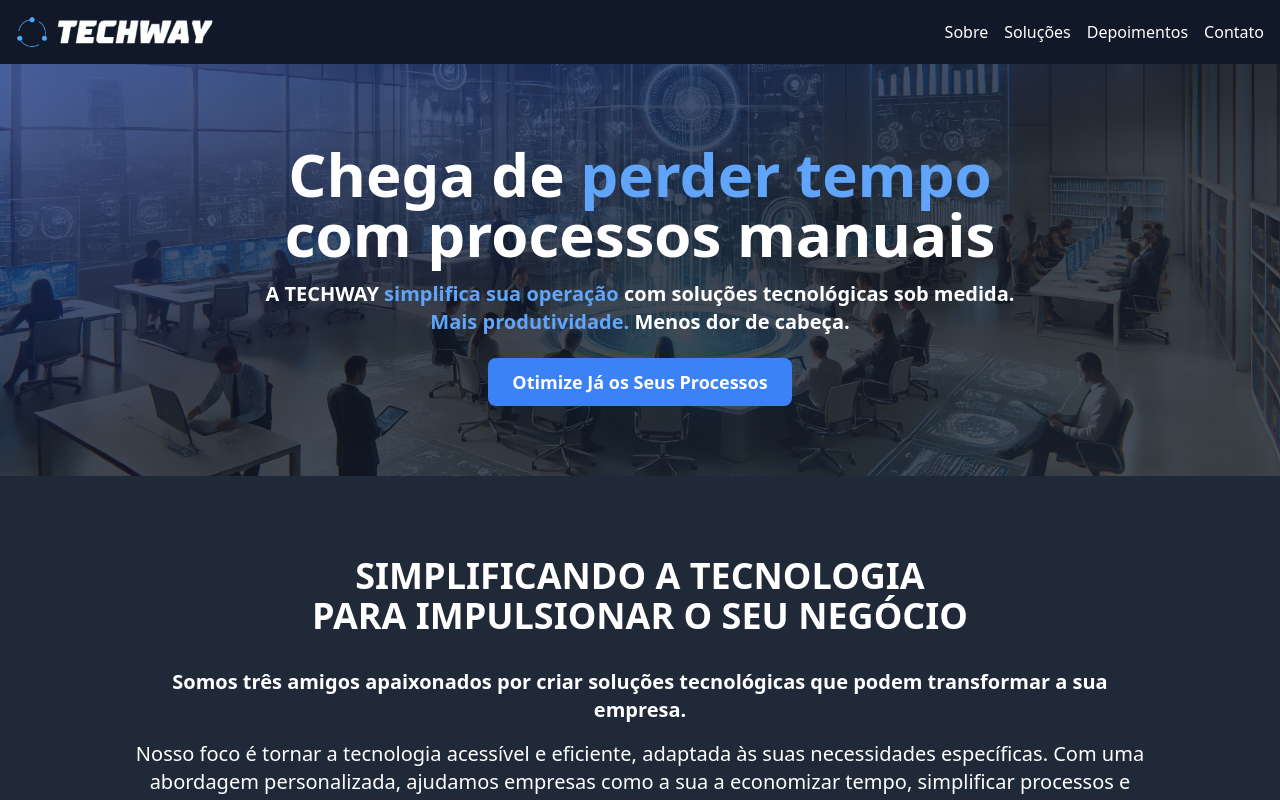
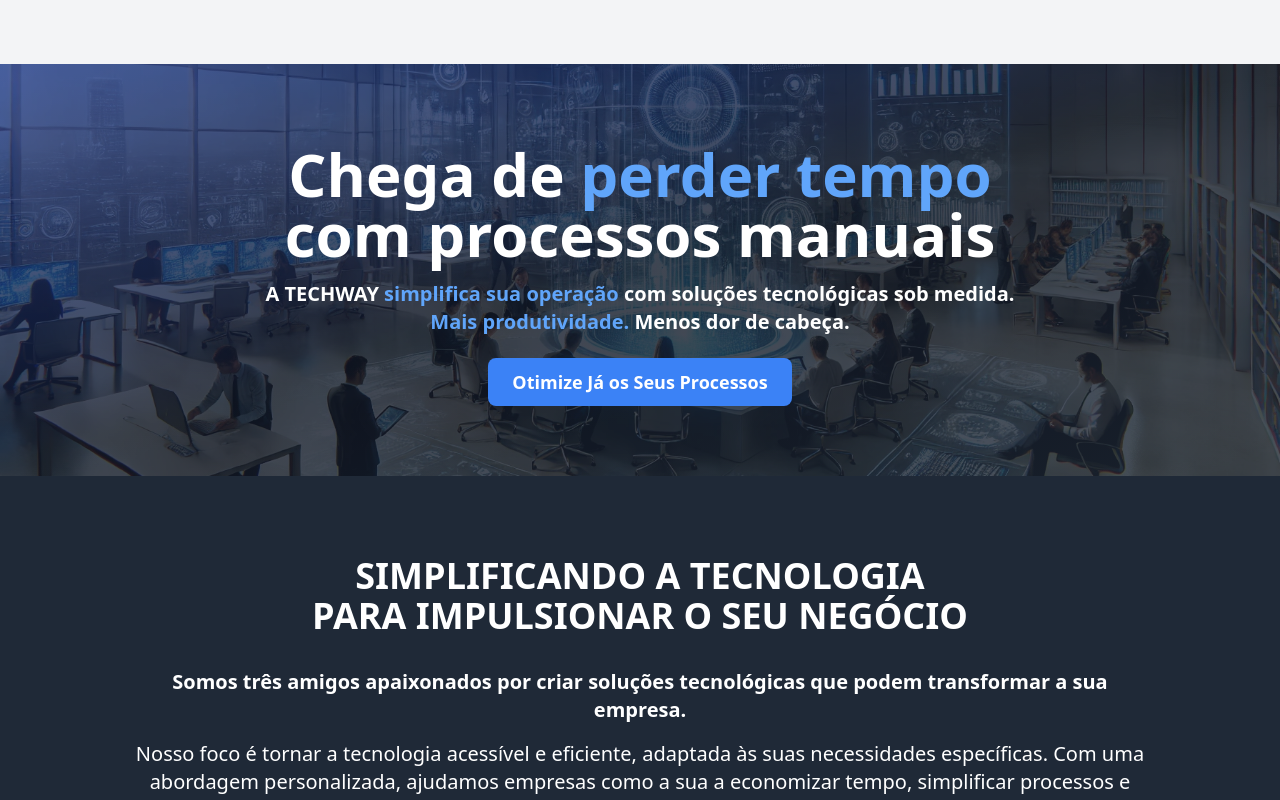
Before and after one commit to Techwayteam/techway-site, a Next.js app: page / in a window 1280 px wide. Shown: the top 800 px of the page. Built offline with nearby package versions, Linux system fonts and the light colour scheme.

Commit message:
Update index.js

```diff
--- a/pages/index.js
+++ b/pages/index.js
@@ -3,6 +3,8 @@ import Image from 'next/image'
 import { useState } from 'react'
 import { UserCheck, TrendingUp, Zap, BarChart2, Wrench } from 'lucide-react'
 import Testimonials from '../components/Testimonials'
+import header from '../componetes/header'
+import footer from '../componetes/footer'
 
 export default function Home() {
   const [isMenuOpen, setIsMenuOpen] = useState(false)
@@ -15,46 +17,7 @@ export default function Home() {
         <link rel="icon" href="/techway-site/techway_favicon.ico" />
       </Head>
 
-      <header className="bg-gray-900 text-white py-4 fixed w-full z-50">
-        <div className="container mx-auto px-4 flex justify-between items-center">
-          <div className="flex items-center">
-            <Image
-              src="/techway-site/logo_techway_semslogan_transparent.png"
-              alt="Logo da TECHWAY"
-              width={120}
-              height={40}
-              className="h-8 w-auto"
-            />
-          </div>
-          <nav className="hidden md:block">
-            <ul className="flex space-x-4">
-              <li><a href="#sobre" className="hover:text-blue-400">Sobre</a></li>
-              <li><a href="#solucoes" className="hover:text-blue-400">Soluções</a></li>
-              <li><a href="#depoimentos" className="hover:text-blue-400">Depoimentos</a></li>
-              <li><a href="#contato" className="hover:text-blue-400">Contato</a></li>
-            </ul>
-          </nav>
-          <button
-            className="md:hidden"
-            onClick={() => setIsMenuOpen(!isMenuOpen)}
-          >
-            <svg className="w-6 h-6" fill="none" stroke="currentColor" viewBox="0 0 24 24" xmlns="http://www.w3.org/2000/svg">
-              <path strokeLinecap="round" strokeLinejoin="round" strokeWidth={2} d="M4 6h16M4 12h16m-7 6h7" />
-            </svg>
-          </button>
-        </div>
-        {isMenuOpen && (
-          <div className="md:hidden bg-gray-800 py-2">
-            <ul className="flex flex-col items-center space-y-2">
-              <li><a href="#sobre" className="hover:text-blue-400" onClick={() => setIsMenuOpen(false)}>Sobre</a></li>
-              <li><a href="#solucoes" className="hover:text-blue-400" onClick={() => setIsMenuOpen(false)}>Soluções</a></li>
-              <li><a href="#depoimentos" className="hover:text-blue-400" onClick={() => setIsMenuOpen(false)}>Depoimentos</a></li>
-              <li><a href="#contato" className="hover:text-blue-400" onClick={() => setIsMenuOpen(false)}>Contato</a></li>
-            </ul>
-          </div>
-        )}
-      </header>
-
+      <header />
 
       <main className="flex-grow pt-16">
         <section className="bg-gradient-to-br from-blue-900 via-gray-900 to-gray-800 text-white py-20 relative">
@@ -190,74 +153,7 @@ export default function Home() {
 
         <Testimonials />
 
-<footer className="bg-gray-700 text-white py-8">
-  <div className="container mx-auto px-4 grid grid-cols-1 md:grid-cols-2 gap-8">
-    {/* Identidade */}
-    <div>
-      <h3 className="text-lg font-bold text-white mb-2">Techway</h3>
-      <p>Transformando negócios com tecnologia eficiente e personalizada.</p>
-    </div>
-
-    {/* Contato */}
-    <div>
-      <h3 className="text-lg font-bold text-white mb-2">Fale Conosco</h3>
-      <p>
-        <span className="font-bold"> E-mail: {" "} </span>
-        <a href="mailto:contato@techway.com" className="hover:text-blue-400">
-          contato@techway.com
-        </a>
-      </p>
-      <p>
-        <span className="font-bold"> WhatsApp: {" "} </span>
-        <a
-          href="https://wa.me/5521980343553"
-          className="hover:text-blue-400"
-        >
-          (21) 9 8034-3553
-        </a>
-      </p>
-      <div className="flex space-x-4 mt-4">
-        <a
-          href="https://facebook.com"
-          aria-label="Facebook"
-          className="hover:text-blue-400"
-        >
-          <i className="fab fa-facebook-f"></i>
-        </a>
-        <a
-          href="https://linkedin.com"
-          aria-label="LinkedIn"
-          className="hover:text-blue-400"
-        >
-          <i className="fab fa-linkedin-in"></i>
-        </a>
-        <a
-          href="https://instagram.com"
-          aria-label="Instagram"
-          className="hover:text-blue-400"
-        >
-          <i className="fab fa-instagram"></i>
-        </a>
-      </div>
-    </div>
-  </div>
-
-  {/* Informações Legais */}
-  <div className="text-center mt-8 text-sm text-white">
-    <p>
-      © {new Date().getFullYear()} TECHWAY. Todos os direitos reservados.
-    </p>
-    <p>
-      <a href="#termos" className="hover:text-blue-400">
-        Termos de Uso
-      </a>{" "}
-      |{" "}
-      <a href="#privacidade" className="hover:text-blue-400">
-        Política de Privacidade
-      </a>
-    </p>
-  </div>
-</footer>
+        <footer />
 
       </main>
     </div>
```
